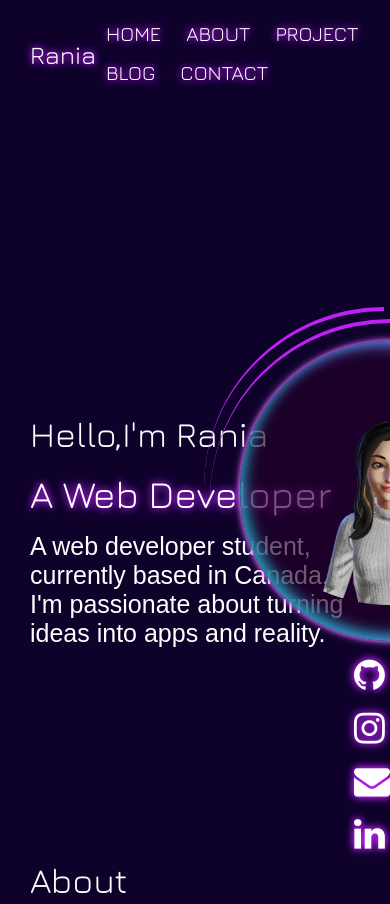
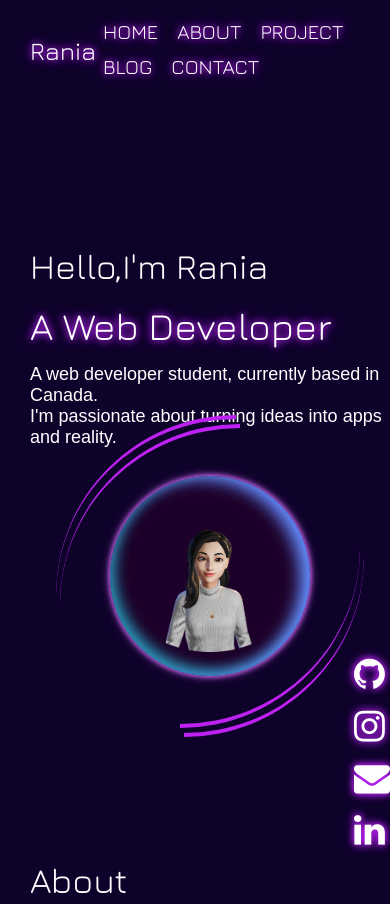
Before and after one commit to rania-benamara/portfolio, a plain HTML site: page index.html in a window 390 px wide. Shown: the top 904 px of the page. Drawn offline with nearby package versions, Linux system fonts and the light colour scheme; a web font is replaced by a local one.

Commit message:
responsive version 1

```diff
--- a/css/home.css
+++ b/css/home.css
@@ -361,3 +361,57 @@ span{
   0 0 10px #ad21f3;
   font-size: 25px;
 }
+
+
+/*--------media querry---------------*/
+@media (max-width:960px){
+  .hero{
+    font-size: 18px;
+  }
+
+  .hero-img{
+    width: 200px;
+    height: 200px;
+  }
+
+  .circle-arrow2{
+    width: 300px;
+    height: 200px;
+  }
+
+  .hero-list{
+    bottom: -90%;
+  }
+
+  .projects{
+    grid-template-columns: repeat(1,1fr);
+  }
+
+  .blog .projects{
+    grid-template-columns: repeat(1,1fr);
+    gap: 3rem;
+  }
+}
+
+@media (max-width:600px){
+  .hero{
+    flex-direction: column;
+  }
+
+  .box-arrow{
+    margin-top: 8rem;
+  }
+
+  .hero-list{
+    bottom: -70%;
+  }
+
+  nav ul li{
+    padding: 5px 7px;
+  }
+
+  .header{
+    margin-bottom: 5rem;
+  }
+
+}
```
Also changed, not shown: index.html (+0 -3 lines).
